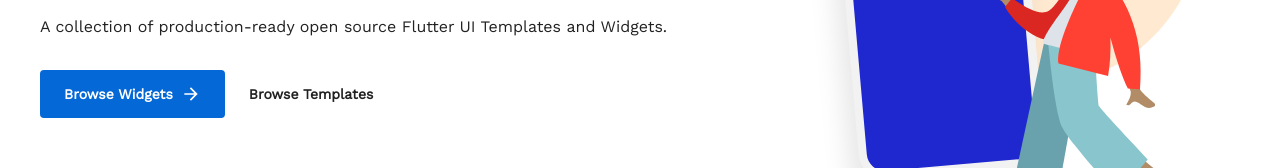
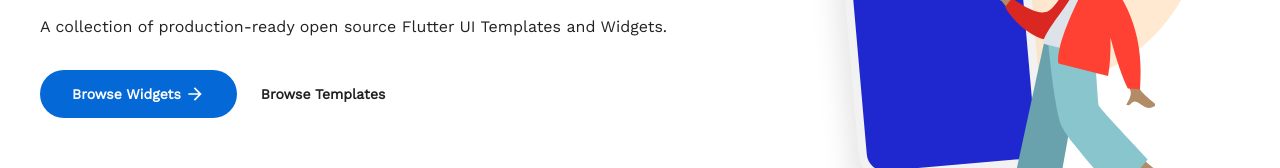
Before and after one commit to bimsina/fluttertemplates.dev, a Next.js app: page / in a window 1280 px wide. Shown: the part 365-533 px from the top of the page. Built offline with nearby package versions, Linux system fonts and the light colour scheme.

Commit message:
minor button change

```diff
--- a/components/buttons/ContainedButton.tsx
+++ b/components/buttons/ContainedButton.tsx
@@ -10,7 +10,7 @@
 const useStyles = makeStyles((theme) => ({
   iconStyle: {
     fontSize: "1px",
-    marginLeft: "8px",
+    marginLeft: "4px",
   },
 }));
 
@@ -24,11 +24,12 @@
       href={props.href}
       disableElevation
       style={{
-        padding: "12px 24px",
+        padding: "12px 32px",
         backgroundColor: `${theme.palette.secondary.main}`,
         color: "#ffffff",
         textTransform: "capitalize",
         fontWeight: "bold",
+        borderRadius: "10rem",
       }}
     >
       <div>{props.label}</div>
```
